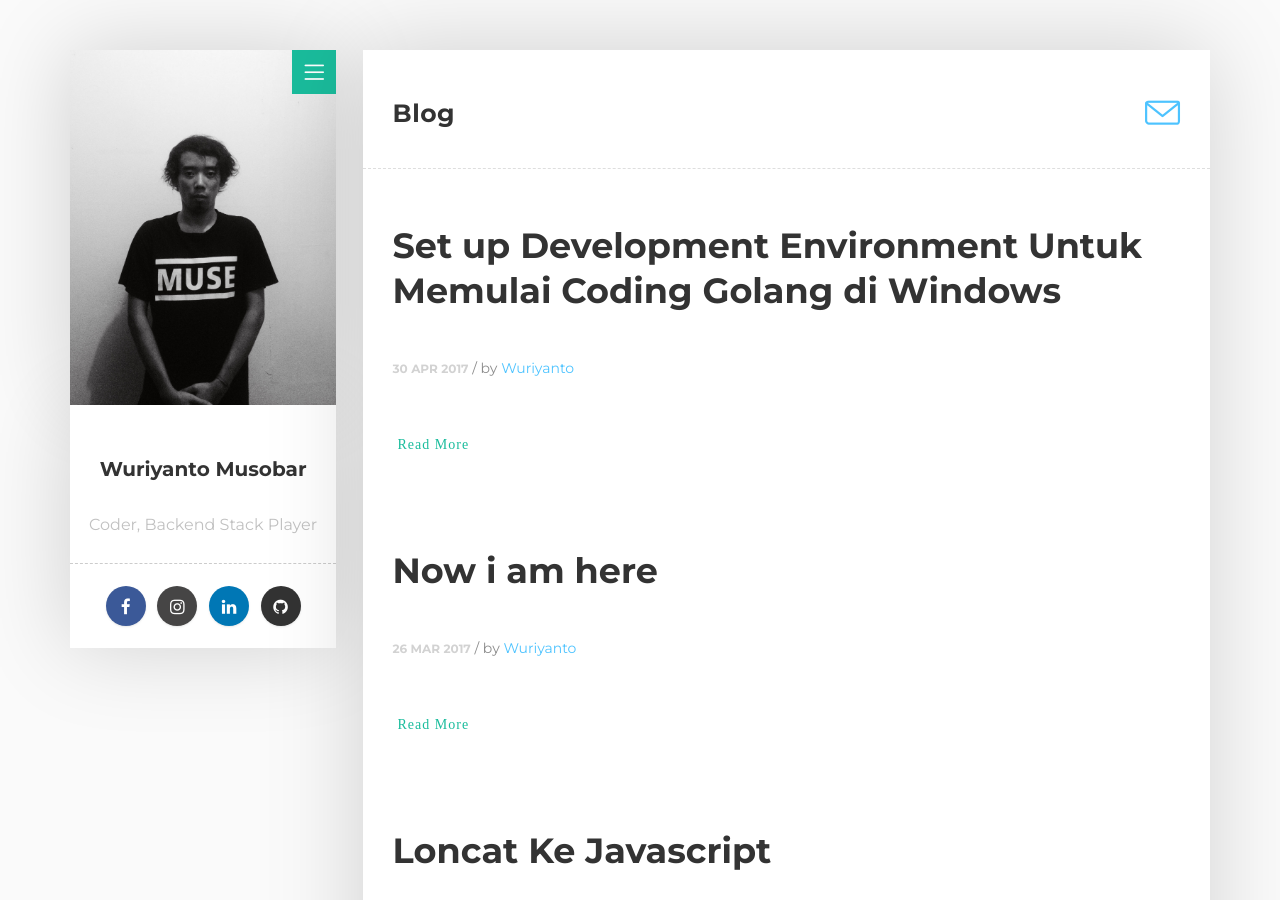
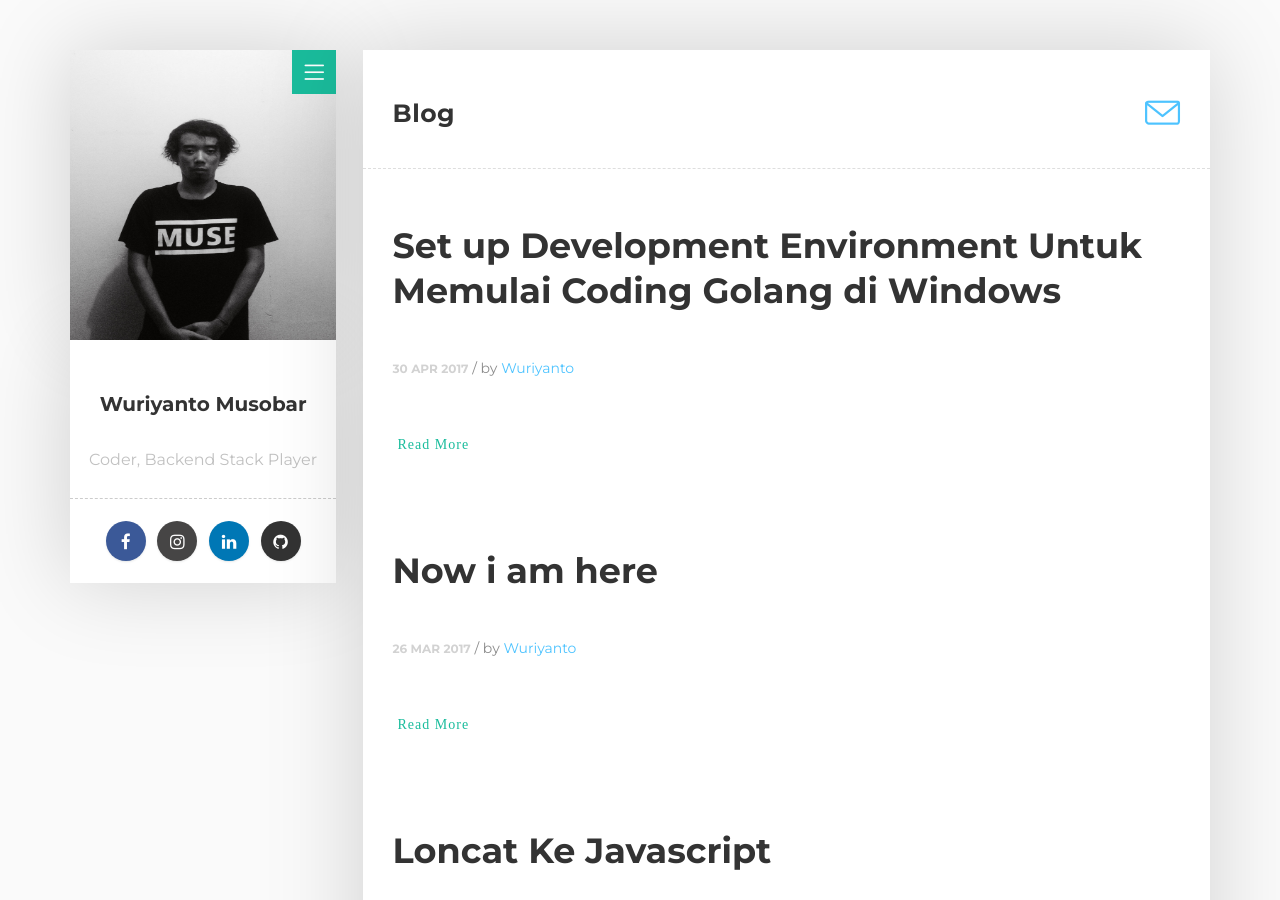
Before and after one commit to wuriyanto48/wuriyanto48.github.io, a Jekyll site: the page built from index.html, in a window 1280 px wide and 900 px high. Built offline with Jekyll 4.4.1, drawn with Linux system fonts in a browser that asks for light colours; nearby versions of some CDN libraries; comment, search, counter and statistics services are not loaded.

Commit message:
change title

```diff
--- a/_layouts/default.html
+++ b/_layouts/default.html
@@ -80,7 +80,7 @@
                    <div class="about-fixed">
 
                      <div class="my-pic">
-                        <img src="/assets/img/wury.jpg" alt="">
+                        <img src="/assets/img/wury.jpg" alt="Wuriyanto" height="290" width="260">
                         <a href="javascript:void(0)" class="collapsed" data-target="#menu" data-toggle="collapse"><i class="icon-menu menu"></i></a>
                          <div id="menu" class="collapse">
                            <ul class="menu-link">
```
